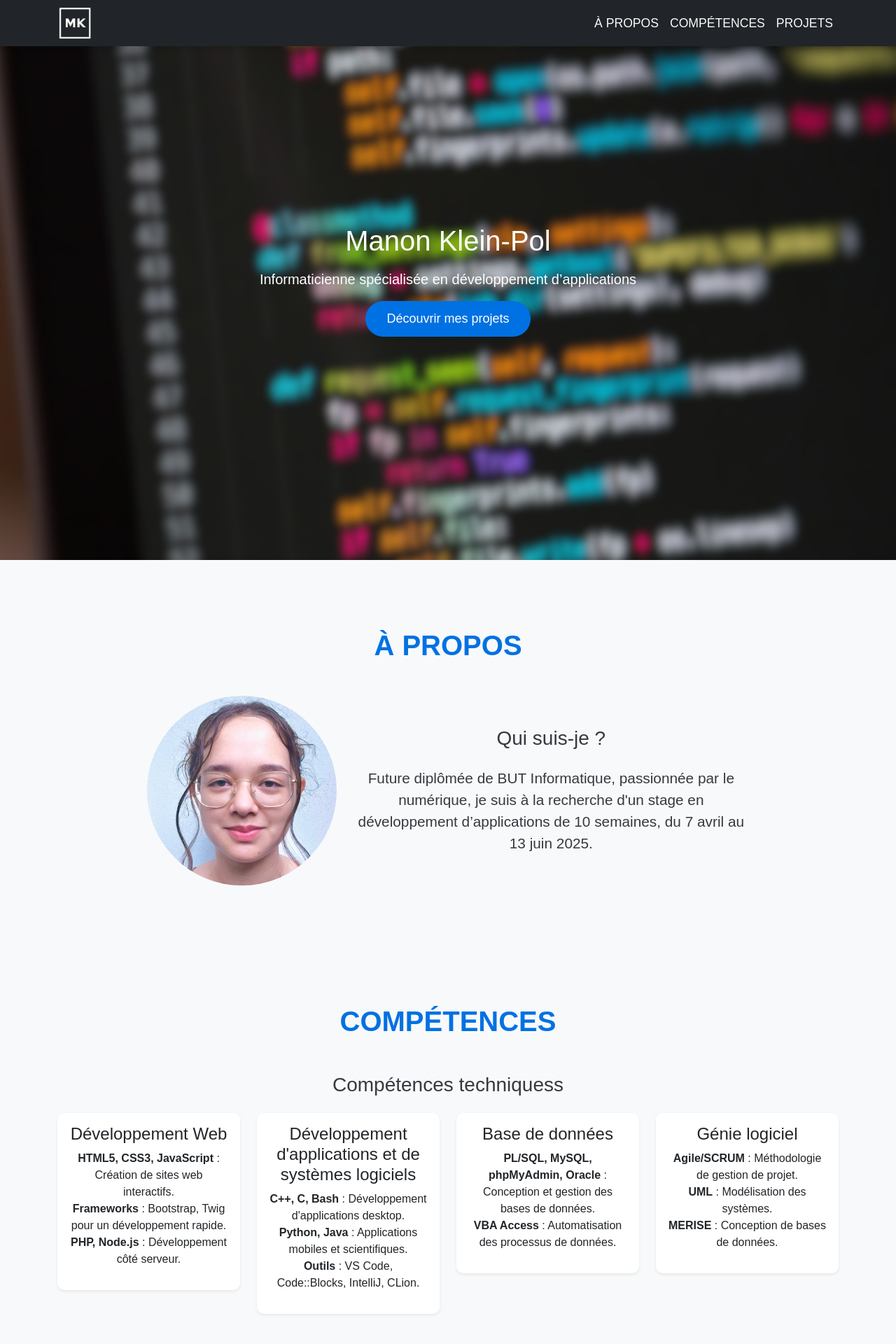
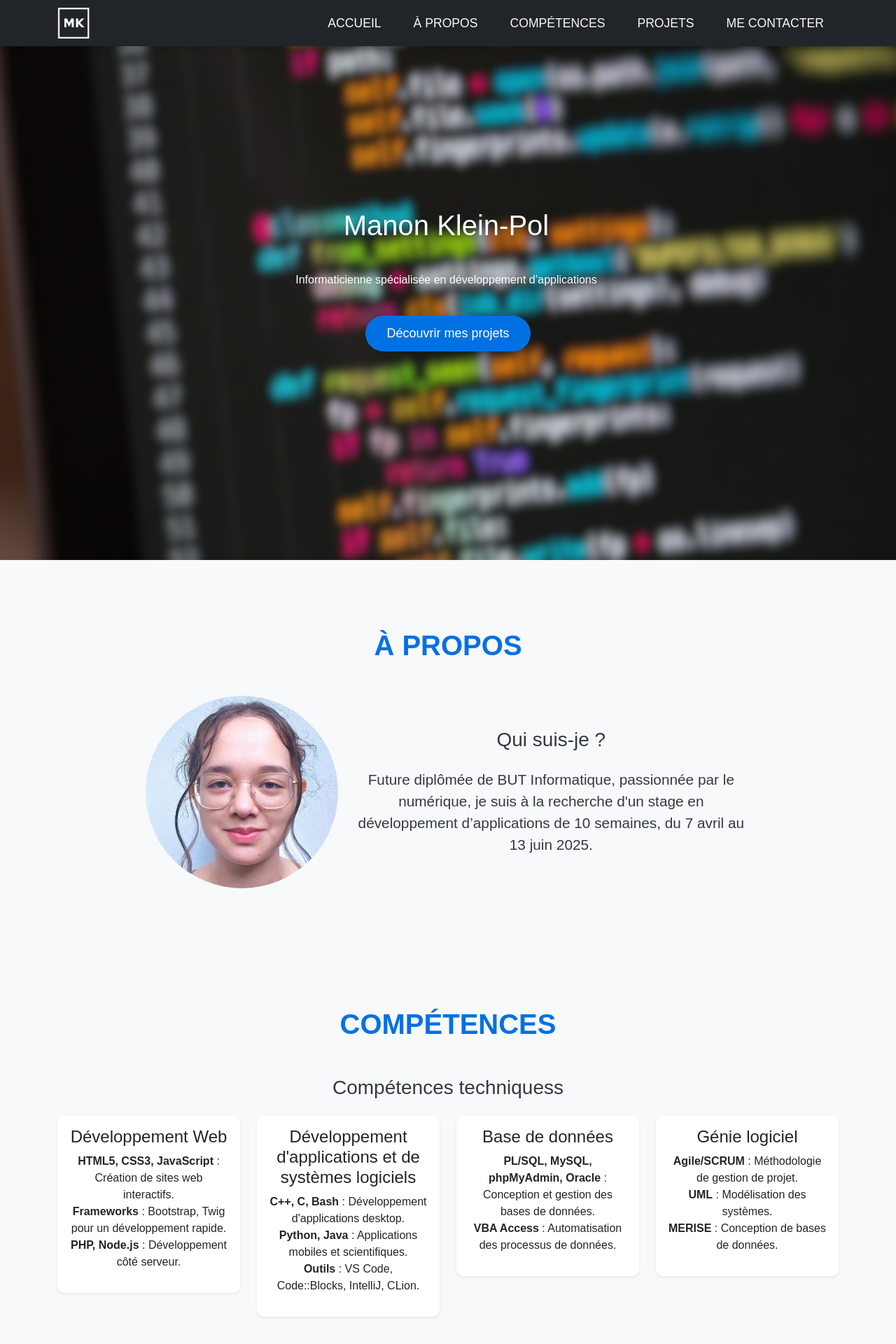
Before and after one commit to Manon-KP/portfolio, a PHP site: page / in a window 1280 px wide. Shown: the top 1920 px of the page at 70% size. Run offline with PHP 8.4, Linux system fonts and the light colour scheme.

Commit message:
Ajout de contact.php et modifications du style

```diff
--- a/CSS/style.css
+++ b/CSS/style.css
@@ -1,7 +1,8 @@
 * {
     margin: 0;
     padding: 0;
-    box-sizing: border-box; /* Inclut le padding et la bordure dans la largeur totale */
+    box-sizing: border-box;
+    /* Inclut le padding et la bordure dans la largeur totale */
 }
 
 img {
@@ -9,14 +10,41 @@
     height: auto;
 }
 
+/* Réduire le padding à gauche et à droite dans la barre de navigation */
+.navbar .container {
+    padding-left: 10px; /* Réduit l'espace à gauche */
+    padding-right: 10px; /* Réduit l'espace à droite */
+}
+
+/* Réduire le padding autour du logo */
+.navbar .logo img {
+    width: auto;
+    height: 50px; /* Ajustez la taille du logo si nécessaire */
+}
+
+/* Réduire l'espace entre les éléments de la navbar */
+.navbar-nav .nav-item {
+    margin-left: 15px; /* Ajuste l'espacement entre les liens */
+    margin-right: 15px; /* Ajuste l'espacement entre les liens */
+}
+
+/* Ajuster la taille de la navbar sur les petits écrans */
+.navbar-expand-lg .navbar-collapse {
+    padding-left: 0;
+    padding-right: 0;
+}
+
 .modal img {
     width: 100%;
     max-height: 400px;
     object-fit: contain;
     margin-bottom: 20px;
-    border: 1px solid #ddd; /* Facultatif : bordure fine */
-    box-shadow: 0 4px 6px rgba(0, 0, 0, 0.1); /* Facultatif : ombrage */
-    border-radius: 8px; /* Facultatif : coins arrondis */
+    border: 1px solid #ddd;
+    /* Facultatif : bordure fine */
+    box-shadow: 0 4px 6px rgba(0, 0, 0, 0.1);
+    /* Facultatif : ombrage */
+    border-radius: 8px;
+    /* Facultatif : coins arrondis */
 }
 
 
@@ -64,12 +92,74 @@
     left: 0;
     width: 100%;
     height: 100%;
-    z-index: -1; /* L'image reste derrière le texte */
+    z-index: -1;
+    /* L'image reste derrière le texte */
 }
 
 .hero-content {
     position: relative;
-    z-index: 2; /* Le texte reste au-dessus de l'image */
+    z-index: 2;
+    /* Le texte reste au-dessus de l'image */
+}
+/* Appliquer l'animation de saisie pour le titre */
+#typed-text {
+    display: inline-block;
+    padding-right: 5px;
+    white-space: nowrap;
+    overflow: hidden;
+    width: 0; /* Commence avec une largeur de 0 pour masquer tout le texte */
+    animation: typing-title 3s steps(20) 1s 1 normal both, blink 0.75s step-end infinite;
+    animation-fill-mode: forwards; /* Garde la largeur finale du texte après l'animation */
+}
+
+/* Appliquer l'animation de saisie pour la description */
+#typed-description {
+    display: inline-block;
+    padding-right: 5px;
+    white-space: nowrap;
+    overflow: hidden;
+    width: 0; /* Commence avec une largeur de 0 pour masquer tout le texte */
+    animation: typing-description 3s steps(50) 4s 1 normal both, blink 0.75s step-end infinite;
+    animation-fill-mode: forwards; /* Garde la largeur finale du texte après l'animation */
+}
+
+/* Animation pour taper le texte du titre */
+@keyframes typing-title {
+    from {
+        width: 0;
+    }
+    to {
+        width: 100%; /* Étendre la largeur jusqu'à 100% pour afficher tout le texte */
+    }
+}
+
+/* Animation pour taper le texte de la description */
+@keyframes typing-description {
+    from {
+        width: 0;
+    }
+    to {
+        width: 100%; /* Étendre la largeur jusqu'à 100% pour afficher tout le texte */
+    }
+}
+
+/* Animation pour faire clignoter le curseur */
+@keyframes blink {
+    50% {
+        border-color: transparent;
+    }
+}
+
+/* Retirer le curseur après que le texte a été entièrement écrit */
+#typed-text, #typed-description {
+    animation: typing-title 3s steps(20) 1s 1 normal both, blink 0.75s step-end infinite, remove-blink 0.1s forwards;
+    animation-delay: 3s;
+}
+
+@keyframes remove-blink {
+    100% {
+        border-color: transparent; /* Cache le curseur */
+    }
 }
 
 .btn {
@@ -78,25 +168,29 @@
     font-size: 18px;
     background-color: #0071e3;
     border: none;
-    transition: background-color 0.3s ease, transform 0.3s ease; /* Effet au survol */
+    transition: background-color 0.3s ease, transform 0.3s ease;
+    /* Effet au survol */
 }
 
 .btn:hover {
     background-color: #005bb5;
-    transform: scale(1.05); /* Légère augmentation de la taille au survol */
+    transform: scale(1.05);
+    /* Légère augmentation de la taille au survol */
 }
 
 /* Section À propos */
 #a-propos {
     position: relative;
-    padding: 5vh 5vw; /* Ajoute de l'espace interne harmonieux */
+    padding: 5vh 5vw;
+    /* Ajoute de l'espace interne harmonieux */
     width: 100% !important;
     box-sizing: border-box;
 }
 
 
 #a-propos .a-propos-content {
-    margin: 0 auto; /* Centrer le contenu de la grille */
+    margin: 0 auto;
+    /* Centrer le contenu de la grille */
 }
 
 .a-propos-photo {
@@ -105,11 +199,13 @@
 }
 
 .a-propos-photo:hover {
-    transform: scale(1.05); /* Zoom subtil au survol */
+    transform: scale(1.05);
+    /* Zoom subtil au survol */
 }
 
 .a-propos-text {
-    font-size: 1rem; /* Texte légèrement réduit */
+    font-size: 1rem;
+    /* Texte légèrement réduit */
 
 }
 
@@ -118,6 +214,7 @@
         opacity: 0;
         transform: translateY(-20px);
     }
+
     to {
         opacity: 1;
         transform: translateY(0);
@@ -129,6 +226,7 @@
         opacity: 0;
         transform: translateY(50px);
     }
+
     to {
         opacity: 1;
         transform: translateY(0);
@@ -137,12 +235,14 @@
 
 @media (max-width: 768px) {
     .a-propos-content {
-        flex-direction: column; /* La photo passe au-dessus du texte */
+        flex-direction: column;
+        /* La photo passe au-dessus du texte */
         text-align: center;
     }
 
     .a-propos-photo {
-        width: 200px; /* Image plus petite sur les écrans étroits */
+        width: 200px;
+        /* Image plus petite sur les écrans étroits */
     }
 
     .a-propos-text {
@@ -164,22 +264,36 @@
     }
 }
 
+#competences {
+    background-color: #f8f9fa;
+    padding: 5vh 0;
+}
 
 /*Projets*/
 .section-title {
     margin-top: 50px;
     margin-bottom: 30px;
 }
+
 .project-card {
     cursor: pointer;
+    margin-bottom: 20px;
 }
+
 .modal-body img {
     width: 100%;
 }
 
-#competences {
-    background-color: #f8f9fa;
-    padding: 5vh 0;
+.row > .col-md-4 {
+    padding-left: 10px;
+    padding-right: 10px;
+}
+
+.project-card img {
+    width: 100%; /* Assure que l'image prend toute la largeur de son conteneur */
+    height: 250px; /* Définir une hauteur fixe pour toutes les images */
+    object-fit: cover; /* Couper l'image si nécessaire pour qu'elle remplisse l'espace sans déformation */
+    border-radius: 8px; /* Facultatif : ajouter des coins arrondis à l'image */
 }
 
 .card {
@@ -190,7 +304,8 @@
 }
 
 .card:hover {
-    transform: translateY(-10px); /* Soulèvement */
+    transform: translateY(-10px);
+    /* Soulèvement */
     box-shadow: 0 6px 12px rgba(0, 0, 0, 0.2);
 }
 
@@ -199,17 +314,22 @@
 }
 
 .card-body:hover {
-    background-color: #e9ecef; /* Couleur au survol */
+    background-color: #e9ecef;
+    /* Couleur au survol */
 }
 
 .card .fa {
-    animation: bounce 2s infinite; /* Effet de rebond */
+    animation: bounce 2s infinite;
+    /* Effet de rebond */
 }
 
 @keyframes bounce {
-    0%, 100% {
+
+    0%,
+    100% {
         transform: translateY(0);
     }
+
     50% {
         transform: translateY(-10px);
     }
@@ -218,11 +338,13 @@
 
 header {
     background-color: #212529;
-    position: fixed; /* Fixe le header en haut */
+    position: fixed;
+    /* Fixe le header en haut */
     top: 0;
     left: 0;
     width: 100%;
-    z-index: 1000; /* S'assure que le header est au-dessus des autres éléments */
+    z-index: 1000;
+    /* S'assure que le header est au-dessus des autres éléments */
     box-shadow: 0 4px 6px rgba(0, 0, 0, 0.1);
 }
 
@@ -237,15 +359,18 @@
 .logo img {
     width: 50px;
     height: auto;
-    transition: transform 0.3s ease; /* Effet de zoom sur le logo */
+    transition: transform 0.3s ease;
+    /* Effet de zoom sur le logo */
 }
 
 .logo img:hover {
-    transform: scale(1.1); /* Zoom sur le logo */
+    transform: scale(1.1);
+    /* Zoom sur le logo */
 }
 
 .nav-links {
-    display: flex; /* Utilisation de flex pour afficher les liens horizontalement */
+    display: flex;
+    /* Utilisation de flex pour afficher les liens horizontalement */
     gap: 30px;
 }
 
@@ -259,7 +384,8 @@
 
 .nav-link:hover {
     color: #007bff;
-    border-bottom: 2px solid #007bff; /* Ligne sous le lien */
+    border-bottom: 2px solid #007bff;
+    /* Ligne sous le lien */
 }
 
 .nav-link:focus {
@@ -302,19 +428,23 @@
 footer .lien-icone img {
     width: 40px;
     height: 40px;
-    object-fit: contain;  /* Assure que l'image garde son ratio et ne soit pas déformée */
+    object-fit: contain;
+    /* Assure que l'image garde son ratio et ne soit pas déformée */
 }
 
 
 /* Responsive design */
 @media (max-width: 768px) {
     nav {
-        flex-direction: column; /* Passage à une disposition verticale sur petit écran */
-        align-items: center; /* Centrer les éléments */
+        flex-direction: column;
+        /* Passage à une disposition verticale sur petit écran */
+        align-items: center;
+        /* Centrer les éléments */
     }
 
     .nav-links {
-        flex-direction: column; /* Les liens deviennent verticaux sur petit écran */
+        flex-direction: column;
+        /* Les liens deviennent verticaux sur petit écran */
         gap: 20px;
         align-items: center;
     }
@@ -324,7 +454,8 @@
     }
 
     .logo img {
-        width: 40px; /* Réduction du logo sur mobile */
+        width: 40px;
+        /* Réduction du logo sur mobile */
     }
 
 }
--- a/index.html
+++ b/index.html
@@ -25,6 +25,9 @@
                 <div class="collapse navbar-collapse" id="navbarNav">
                     <ul class="navbar-nav ms-auto">
                         <li class="nav-item">
+                            <a class="nav-link" href="#hero">Accueil</a>
+                        </li>
+                        <li class="nav-item">
                             <a class="nav-link" href="#a-propos">À propos</a>
                         </li>
                         <li class="nav-item">
@@ -32,6 +35,9 @@
                         </li>
                         <li class="nav-item">
                             <a class="nav-link" href="#projets">Projets</a>
+                        </li>
+                        <li class="nav-item">
+                            <a class="nav-link" href="#contact">Me Contacter</a>
                         </li>
                     </ul>
                 </div>
@@ -41,8 +47,12 @@
 
     <section id="hero" class="hero d-flex align-items-center justify-content-center text-center">
         <div class="hero-content">
-            <h1 class="mb-3">Manon Klein-Pol</h1>
-            <p class="lead">Informaticienne spécialisée en développement d’applications</p>
+            <h1 class="mb-3">
+                <p id="typed-text">Manon Klein-Pol</p>
+            </h1>
+            <p class="lead">
+                <p id="typed-description">Informaticienne spécialisée en développement d’applications</p>
+            </p>
             <a href="#projets" class="btn btn-primary btn-lg">Découvrir mes projets</a>
         </div>
         <img src="images/fond-ordinateur.png" alt="Fond d'ordinateur" class="hero-image" />
@@ -325,11 +335,12 @@
                         <li>Optimisation du site pour une navigation fluide sur toutes les plateformes.</li>
                         <li>Intégration de contenus multimédias dans un design dynamique.</li>
                     </ul>
-                    <p><strong>Technologies utilisées :</strong> HTML, CSS, JavaScript, Bootstrap, GitHub.</p>
+                    <p><strong>Technologies utilisées :</strong> HTML, CSS, JavaScript, PHP, Bootstrap, GitHub.</p>
                     <p><strong>Résultat :</strong> Un portfolio interactif et responsive, montrant mes compétences
                         techniques et mes projets réalisés avec soin.</p>
                     <div class="text-center mt-4">
-                        <a href="https://github.com/Manon-KP/site-portfolio" class="btn btn-primary btn-lg" target="_blank">
+                        <a href="https://github.com/Manon-KP/site-portfolio" class="btn btn-primary btn-lg"
+                            target="_blank">
                             <i class="fas fa-download me-2"></i>Visiter mon dépôt GitHub
                         </a>
                     </div>
@@ -491,6 +502,61 @@
         </div>
     </div>
 
+    <!-- Me Contacter -->
+    <section id="contact" class="py-5 bg-light">
+        <div class="container">
+            <div class="text-center mb-4">
+                <h2>Me Contacter</h2>
+                <p class="text-muted">Vous avez une question ou un projet ? N'hésitez pas à me contacter !</p>
+            </div>
+            <div class="row justify-content-center">
+                <!-- Formulaire de contact -->
+                <div class="col-md-8">
+                    <form id="contactForm" method="post">
+                        <div class="mb-3">
+                            <label for="name" class="form-label">Nom</label>
+                            <input type="text" class="form-control" id="name" name="name" placeholder="Votre nom"
+                                required minlength="3" maxlength="50">
+                        </div>
+                        <div class="mb-3">
+                            <label for="email" class="form-label">Email</label>
+                            <input type="email" class="form-control" id="email" name="email" placeholder="Votre email"
+                                required maxlength="100">
+                        </div>
+                        <div class="mb-3">
+                            <label for="message" class="form-label">Message</label>
+                            <textarea class="form-control" id="message" name="message" rows="4"
+                                placeholder="Votre message" required minlength="10" maxlength="500"></textarea>
+                        </div>
+                        <button type="submit" class="btn btn-primary w-100">Envoyer</button>
+                    </form>
+                    <!-- Zone de réponse -->
+                    <div id="responseMessage" class="mt-3" style="display: none;"></div>
+                </div>
+            </div>
+        </div>
+    </section>
+
+    <!-- Modal de confirmation -->
+    <div class="modal fade" id="confirmationModal" tabindex="-1" aria-labelledby="confirmationModalLabel"
+        aria-hidden="true">
+        <div class="modal-dialog">
+            <div class="modal-content">
+                <div class="modal-header">
+                    <h5 class="modal-title" id="confirmationModalLabel">Message envoyé !</h5>
+                    <button type="button" class="btn-close" data-bs-dismiss="modal" aria-label="Close"></button>
+                </div>
+                <div class="modal-body">
+                    Merci pour votre message. Nous vous répondrons dans les plus brefs délais.
+                </div>
+                <div class="modal-footer">
+                    <button type="button" class="btn btn-secondary" data-bs-dismiss="modal">Fermer</button>
+                </div>
+            </div>
+        </div>
+    </div>
+
+
 
     <!-- Pied de page -->
     <footer class="bg-dark text-white py-4">
@@ -518,8 +584,7 @@
         </div>
     </footer>
 
-
-    <!-- Lien vers les scripts JavaScript de Bootstrap -->
+    <script src="https://code.jquery.com/jquery-3.6.0.min.js"></script>
     <script src="https://cdn.jsdelivr.net/npm/@popperjs/core@2.11.6/dist/umd/popper.min.js"></script>
     <script src="https://cdn.jsdelivr.net/npm/bootstrap@5.3.0-alpha1/dist/js/bootstrap.min.js"></script>
     <script src="JS/scripts.js"></script>
```
Also changed, not shown: JS/scripts.js (+59 -0 lines), contact.php (added, +53 -0 lines), images/portfolio.png.
